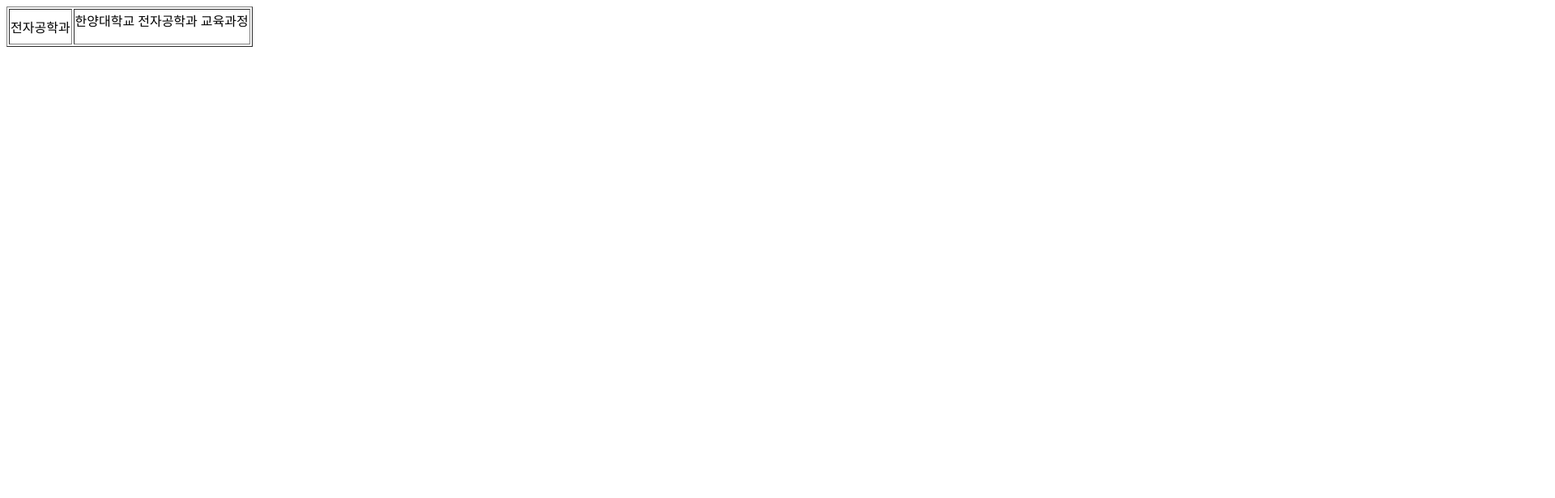
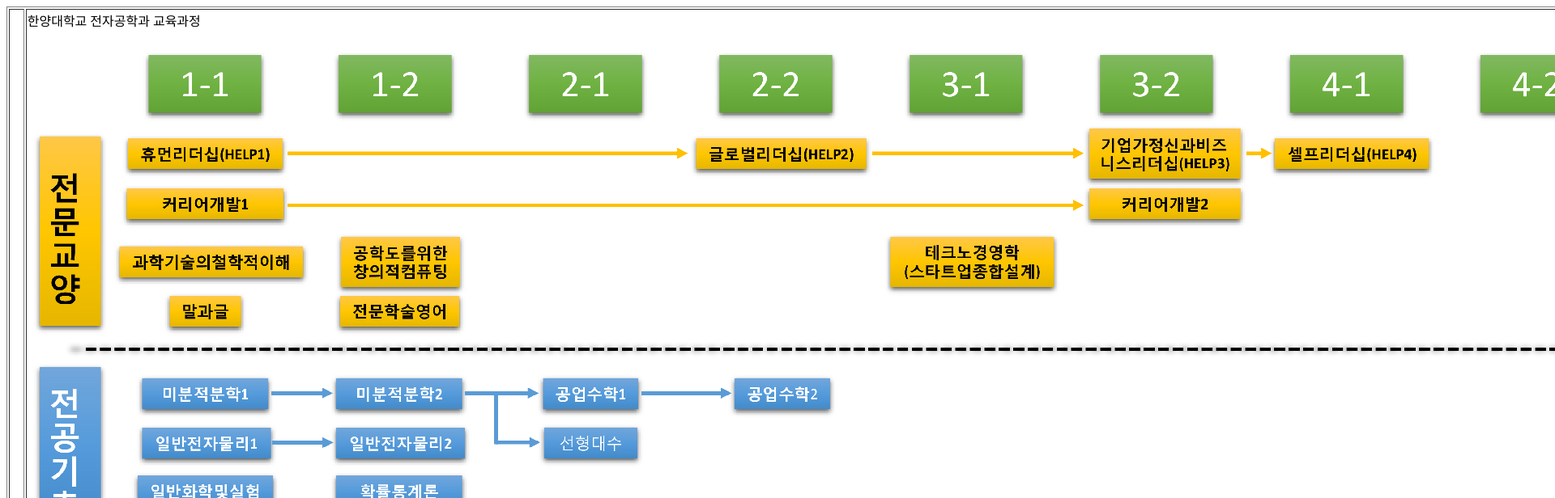
Before and after one commit to bt160903/21207, a plain HTML site: page right2.html in a window 1280 px wide. Shown: the top 616 px of the page at 81% size, 1920 px wide, since content can reach past the window. Drawn offline with Linux system fonts and the light colour scheme.

Commit message:
Update right2.html

```diff
--- a/right2.html
+++ b/right2.html
@@ -10,7 +10,7 @@
 <td>
     한양대학교 전자공학과 교육과정
   <p>
-    <img src=>
+    <img src=https://github.com/bt160903/21207/blob/master/%EC%A0%80%EC%9E%90.jpg?raw=true>
     </td>
   </tr>
 </table>
```
